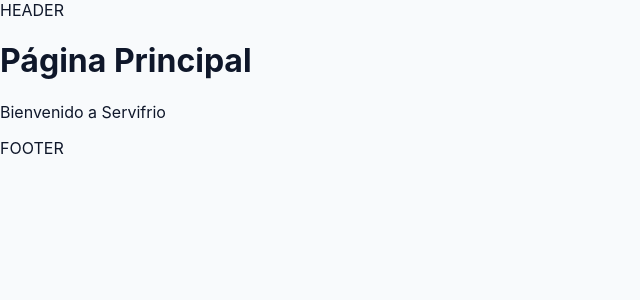
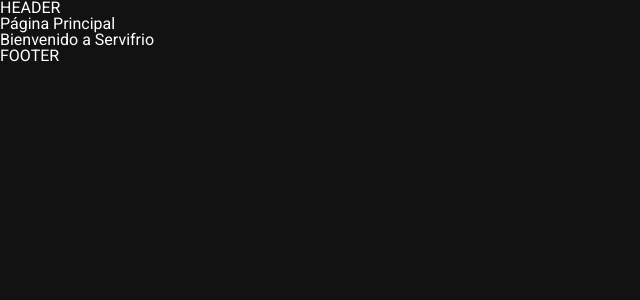
Before and after one commit to renlin-code/servifrio, a Nuxt app: page / in a window 1280 px wide. Shown: the top 300 px of the page, without its empty margins (0-640 px from the left). Built offline with nearby package versions, Linux system fonts and the light colour scheme.

Commit message:
add sass

```diff
--- /dev/null
+++ b/app/assets/scss/_fonts.scss
@@ -0,0 +1,2 @@
+/* Google Fonts */
+@import url('https://fonts.googleapis.com/css2?family=Montserrat:wght@400;500;600;700&family=Roboto:wght@400;500;700&display=swap');
--- /dev/null
+++ b/app/assets/scss/_reset.scss
@@ -0,0 +1,190 @@
+/* Reset CSS - Remove default browser styles */
+
+html,
+body,
+div,
+span,
+applet,
+object,
+iframe,
+h1,
+h2,
+h3,
+h4,
+h5,
+h6,
+p,
+blockquote,
+pre,
+a,
+abbr,
+acronym,
+address,
+big,
+cite,
+code,
+del,
+dfn,
+em,
+img,
+ins,
+kbd,
+q,
+s,
+samp,
+small,
+strike,
+strong,
+sub,
+sup,
+tt,
+var,
+b,
+u,
+i,
+center,
+dl,
+dt,
+dd,
+ol,
+ul,
+li,
+fieldset,
+form,
+label,
+legend,
+table,
+caption,
+tbody,
+tfoot,
+thead,
+tr,
+th,
+td,
+article,
+aside,
+canvas,
+details,
+embed,
+figure,
+figcaption,
+footer,
+header,
+hgroup,
+main,
+menu,
+nav,
+output,
+ruby,
+section,
+summary,
+time,
+mark,
+audio,
+video {
+  margin: 0;
+  padding: 0;
+  border: 0;
+  font-size: 100%;
+  font: inherit;
+  vertical-align: baseline;
+}
+
+/* HTML5 display-role reset for older browsers */
+article,
+aside,
+details,
+figcaption,
+figure,
+footer,
+header,
+hgroup,
+main,
+menu,
+nav,
+section {
+  display: block;
+}
+
+body {
+  line-height: 1;
+}
+
+ol,
+ul {
+  list-style: none;
+}
+
+blockquote,
+q {
+  quotes: none;
+}
+
+blockquote:before,
+blockquote:after,
+q:before,
+q:after {
+  content: '';
+  content: none;
+}
+
+table {
+  border-collapse: collapse;
+  border-spacing: 0;
+}
+
+/* Inputs and buttons */
+button,
+input,
+optgroup,
+select,
+textarea {
+  font-family: inherit;
+  font-size: 100%;
+  line-height: 1.15;
+  margin: 0;
+  padding: 0;
+  border: 0;
+}
+
+button {
+  background: none;
+  cursor: pointer;
+}
+
+button:disabled,
+[disabled] {
+  cursor: not-allowed;
+}
+
+/* Form elements */
+input[type="text"],
+input[type="email"],
+input[type="password"],
+input[type="number"],
+input[type="search"],
+input[type="date"],
+input[type="time"],
+textarea,
+select {
+  box-sizing: border-box;
+}
+
+/* Remove default appearance for checkboxes and radios */
+input[type="checkbox"],
+input[type="radio"] {
+  margin: 0;
+  padding: 0;
+}
+
+/* Links */
+a {
+  background-color: transparent;
+  text-decoration: none;
+  color: inherit;
+}
+
+img {
+  border: 0;
+  display: block;
+}
--- a/app/assets/scss/_vars.scss
+++ b/app/assets/scss/_vars.scss
@@ -1,3 +1,12 @@
-$color-primary: #2563eb;
-$color-text: #0f172a;
-$color-bg: #f8fafc;
+// COLORS
+$color_bg-dark: #121212;
+$color_bg-light: #1e1e1e;
+$color_primary: #00f2ff;
+$color_text-primary: #ffffff;
+$color_text-secondary: #b3b3b3;
+$shadow_glow: 0 0 10px rgba($color_primary, 0.7);
+
+
+// FONTS
+$font-family_heading: 'Montserrat', sans-serif;
+$font-family_body: 'Roboto', sans-serif;
--- a/app/assets/scss/main.scss
+++ b/app/assets/scss/main.scss
@@ -1,3 +1,5 @@
+@use "./fonts" as *;
+@use "./reset" as *;
 @use "./vars" as *;
 
 * {
@@ -11,8 +13,7 @@
 }
 
 body {
-  margin: 0;
-  font-family: Inter, system-ui, -apple-system, Segoe UI, Roboto, Helvetica, Arial, sans-serif;
-  color: $color-text;
-  background-color: $color-bg;
+  font-family: $font-family_body;
+  color: $color_text-primary;
+  background-color: $color_bg-dark;
 }
```
